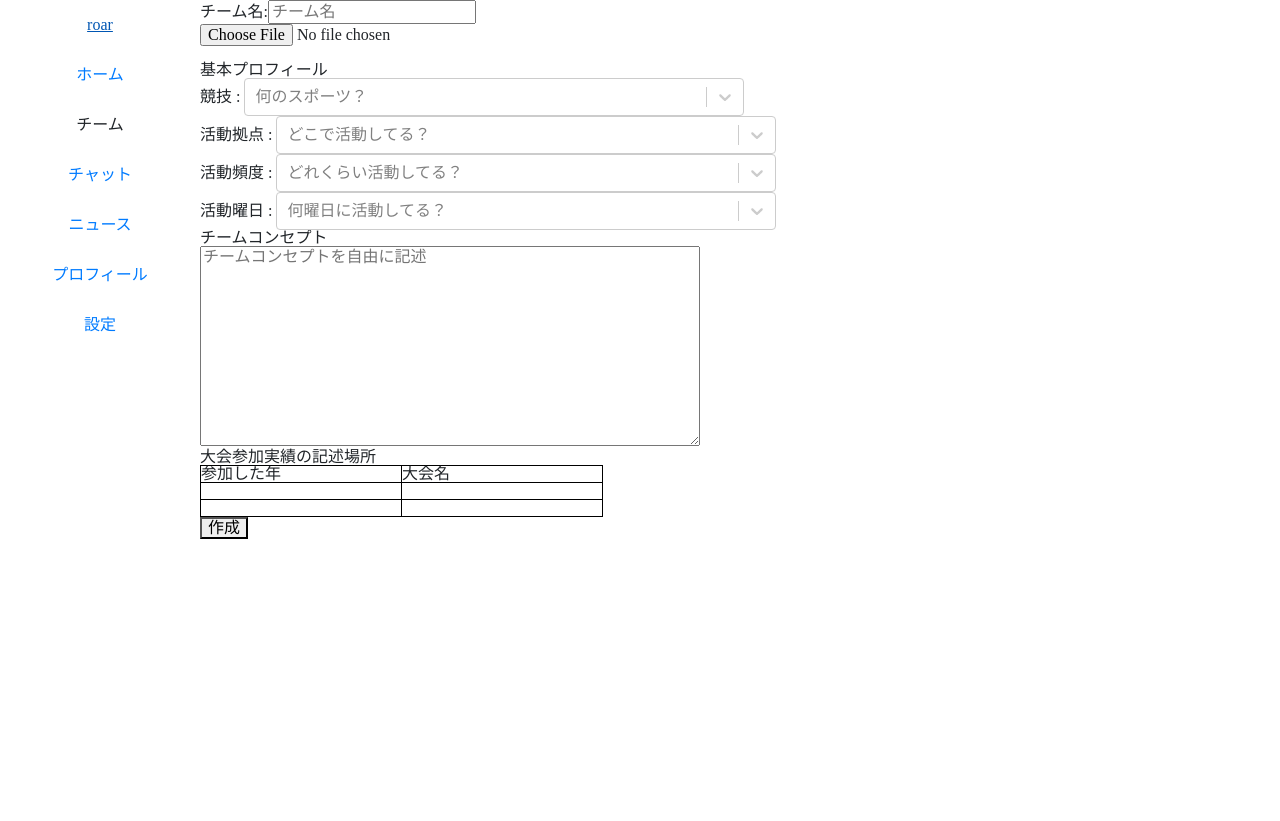
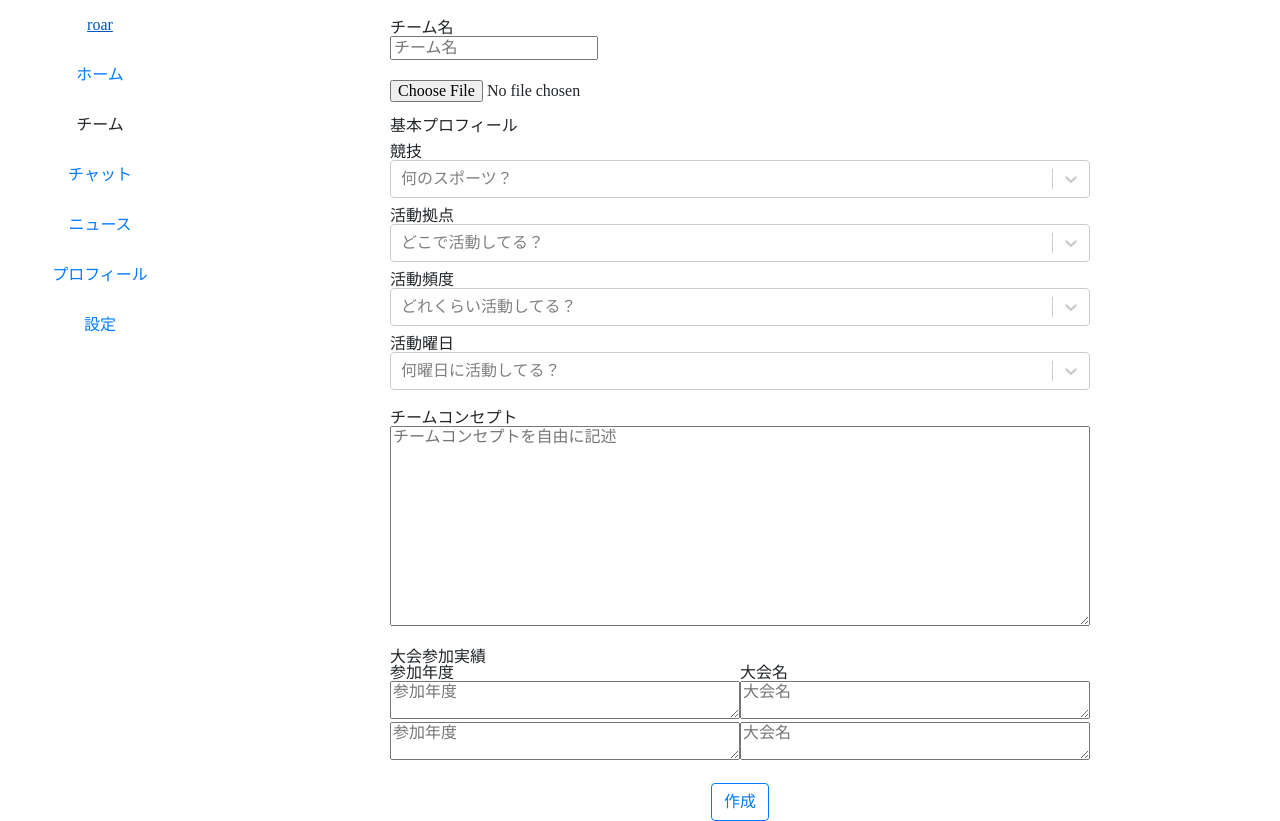
Before and after one commit to Taisei-77/roar-open, a React (Create React App) app in the folder src/main/frontend/: page /TeamCreate in a window 1280 px wide. Before the commit the page ends 800 px from the top, so only its background shows below. Built offline with nearby package versions, Linux system fonts and the light colour scheme.

Commit message:
チーム作る画面のレイアウトを変更

```diff
--- a/src/main/frontend/src/components/TeamCreate.js
+++ b/src/main/frontend/src/components/TeamCreate.js
@@ -1,98 +1,63 @@
 import React from "react";
-import Select from "react-select";
 
 // cssの読み込み
 import "../style/TeamCreate.css";
+import { Button } from "react-bootstrap";
 
 // コンポーネントの読み込み
-import { View } from "./TeamCreateView";
-
-// データの読み込み
-import { SportName } from "../date/date";
-import { Prefectures } from "../date/date";
-import { ActivityFrequency } from "../date/date";
-import { DayOfTheWeek } from "../date/date";
+import { TeamCreateView } from "./TeamCreateView";
+import { TeamProfile } from "./TeamProfile";
 
 class TeamCreate extends React.Component {
   render() {
     return (
-      <div>
-        <span>チーム名:</span>
+      <div className="teamCreateBody">
+        <div className="teamCreateContainer">
+          <p>チーム名</p>
           <input type="text" placeholder="チーム名"></input>
-        <View />
+        </div>
+        <TeamCreateView className="teamCreateContainer" />
         <div>基本プロフィール</div>
-        {/* ここはreact-selectを使う */}
-        <div>
-          <span>競技 : </span>
-          <Select
-            className="select"
-            isClearable
-            options={SportName}
-            placeholder="何のスポーツ？"
-          ></Select>
-        </div>
-        <div>
-          <span>活動拠点 : </span>
-          <Select
-            className="select"
-            isMulti
-            isClearable
-            options={Prefectures}
-            placeholder="どこで活動してる？"
-          ></Select>
-        </div>
-        <div>
-          <span>活動頻度 : </span>
-          <Select
-            className="select"
-            isClearable
-            options={ActivityFrequency}
-            placeholder="どれくらい活動してる？"
-          ></Select>
-        </div>
-        <div>
-          <span>活動曜日 : </span>
-          <Select
-            className="select"
-            isMulti
-            isClearable
-            options={DayOfTheWeek}
-            placeholder="何曜日に活動してる？"
-          ></Select>
-        </div>
+        <TeamProfile className="teamCreateContainer" />
+        <div className="teamCreateContainer">
           <p>チームコンセプト</p>
           <textarea
             className="concept"
             placeholder="チームコンセプトを自由に記述"
           ></textarea>
-        <div>大会参加実績の記述場所</div>
+        </div>
+        <div className="teamCreateContainer">
+          <p>大会参加実績</p>
           <table>
             <thead>
-            <tr>
-              <th>参加した年</th>
+              <th>参加年度</th>
               <th>大会名</th>
-            </tr>
             </thead>
             <tbody>
               <tr>
                 <td>
-                <span contentEditable="true">　</span>
+                  <textarea placeholder="参加年度"></textarea>
                 </td>
                 <td>
-                <span contentEditable="true">　</span>
+                  <textarea placeholder="大会名"></textarea>
                 </td>
               </tr>
               <tr>
                 <td>
-                <span contentEditable="true">　</span>
+                  <textarea placeholder="参加年度"></textarea>
                 </td>
                 <td>
-                <span contentEditable="true">　</span>
+                  <textarea placeholder="大会名"></textarea>
                 </td>
               </tr>
             </tbody>
           </table>
-        <button type="submit">作成</button>
+        </div>
+        <div className="teamCreateButton">
+          <Button variant="outline-primary" type="submit">
+            作成
+          </Button>
+        </div>
       </div>
     );
   }
--- a/src/main/frontend/src/components/TeamCreateView.js
+++ b/src/main/frontend/src/components/TeamCreateView.js
@@ -3,7 +3,7 @@ import React from "react";
 var createObjectURL =
   (window.URL || window.webkitURL).createObjectURL || window.createObjectURL;
 
-export class View extends React.Component {
+export class TeamCreateView extends React.Component {
   constructor(props) {
     super(props);
     this.state = { image_src: "" };
--- /dev/null
+++ b/src/main/frontend/src/components/TeamProfile.js
@@ -0,0 +1,57 @@
+import React from "react";
+import Select from "react-select";
+
+import "../style/TeamProfile.css";
+
+// データの読み込み
+import {
+  SportName,
+  Prefectures,
+  ActivityFrequency,
+  DayOfTheWeek,
+} from "../date/date";
+
+export const TeamProfile = (props) => {
+  return (
+    <div>
+      <div className="selectBlock">
+        <p>競技</p>
+        <Select
+          className="select"
+          isClearable
+          options={SportName}
+          placeholder="何のスポーツ？"
+        ></Select>
+      </div>
+      <div className="selectBlock">
+        <p>活動拠点</p>
+        <Select
+          className="select"
+          isMulti
+          isClearable
+          options={Prefectures}
+          placeholder="どこで活動してる？"
+        ></Select>
+      </div>
+      <div className="selectBlock">
+        <p>活動頻度</p>
+        <Select
+          className="select"
+          isClearable
+          options={ActivityFrequency}
+          placeholder="どれくらい活動してる？"
+        ></Select>
+      </div>
+      <div className="selectBlock">
+        <p>活動曜日</p>
+        <Select
+          className="select"
+          isMulti
+          isClearable
+          options={DayOfTheWeek}
+          placeholder="何曜日に活動してる？"
+        ></Select>
+      </div>
+    </div>
+  );
+};
--- a/src/main/frontend/src/style/TeamCreate.css
+++ b/src/main/frontend/src/style/TeamCreate.css
@@ -1,28 +1,25 @@
-.select {
-  width: 500px;
-  display: inline-block;
+.teamCreateBody {
+  width: 700px;
+  margin: 0 auto;
+}
+
+.teamCreateContainer {
+  margin: 20px 0;
 }
 
 .concept {
-  width: 500px;
+  width: 700px;
   height: 200px;
 }
 
-table,
-tr,
-th,
 td {
-  border: 1px solid black;
+  width: 350px;
 }
 
-th {
-  width: 200px;
+td textarea {
+  width: 350px;
 }
 
-td {
-  width: 200px;
+.teamCreateButton {
+  text-align: center;
 }
-td span {
-  width: 200px;
-  display: inline-block;
-}
--- /dev/null
+++ b/src/main/frontend/src/style/TeamProfile.css
@@ -0,0 +1,3 @@
+.selectBlock {
+  margin: 10px 0;
+}
```
Also changed, not shown: 1 other file (tests, documents, lock files or other folders). Lines whose indentation alone changed are shown as unchanged.
